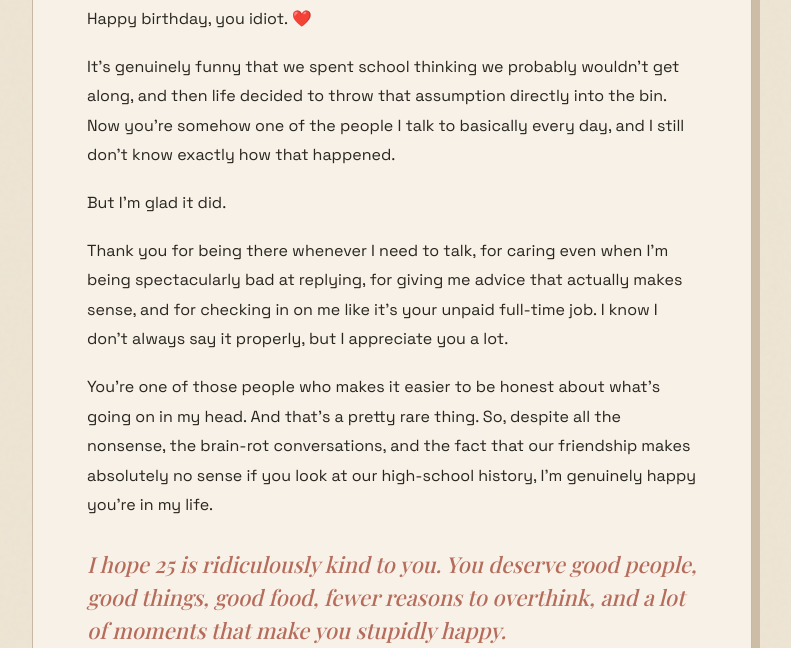
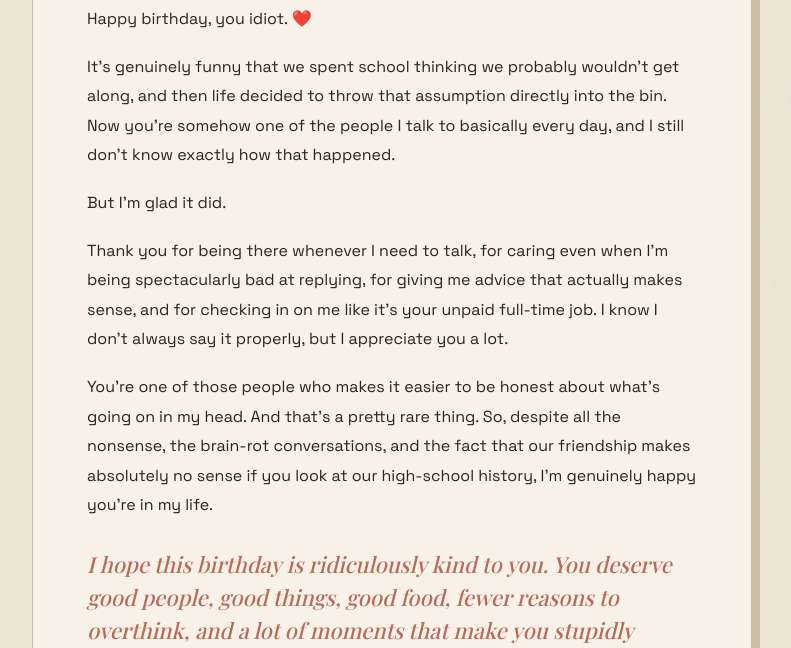
Before and after one commit to harshitbagaria-dev/maya-birthday, a plain HTML site: page index (1).html in a window 1280 px wide. Both pictures are taken after a click on the button "DECRYPT BIRTHDAY MESSAGE". Shown: the part 289-937 px from the top of the page, without its empty margins (248-1039 px from the left). Drawn offline with nearby package versions, Linux system fonts and the light colour scheme; a web font is replaced by a local one.

Commit message:
Update index (1).html

```diff
--- a/index (1).html
+++ b/index (1).html
@@ -95,7 +95,7 @@ h1 em{color:var(--red)}
       <p>But I'm glad it did.</p>
       <p>Thank you for being there whenever I need to talk, for caring even when I'm being spectacularly bad at replying, for giving me advice that actually makes sense, and for checking in on me like it's your unpaid full-time job. I know I don't always say it properly, but I appreciate you a lot.</p>
       <p>You're one of those people who makes it easier to be honest about what's going on in my head. And that's a pretty rare thing. So, despite all the nonsense, the brain-rot conversations, and the fact that our friendship makes absolutely no sense if you look at our high-school history, I'm genuinely happy you're in my life.</p>
-      <p class="punch">I hope 25 is ridiculously kind to you. You deserve good people, good things, good food, fewer reasons to overthink, and a lot of moments that make you stupidly happy.</p>
+      <p class="punch">I hope this birthday is ridiculously kind to you. You deserve good people, good things, good food, fewer reasons to overthink, and a lot of moments that make you stupidly happy.</p>
       <p>And yes, obviously I used ChatGPT to write this, you dumbfuck. Don't get so cheesy. You know it's not easy for me to express what I feel, so here's my AI doing it for me. Consider this emotional outsourcing.</p>
       <p>Anyway, happy birthday. Stay exactly the kind of menace you are. And here's to this weird, unexpected friendship continuing for a very long time.</p>
       <div class="signature">— Harshit</div>
```
